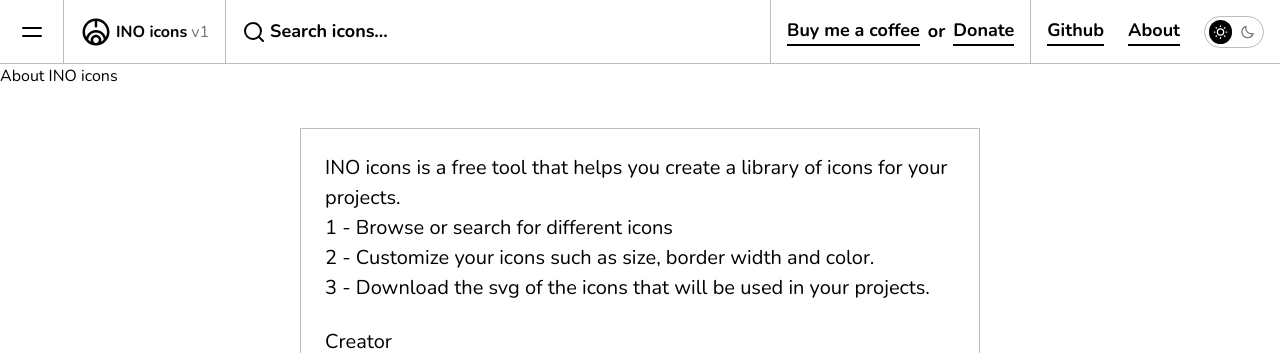
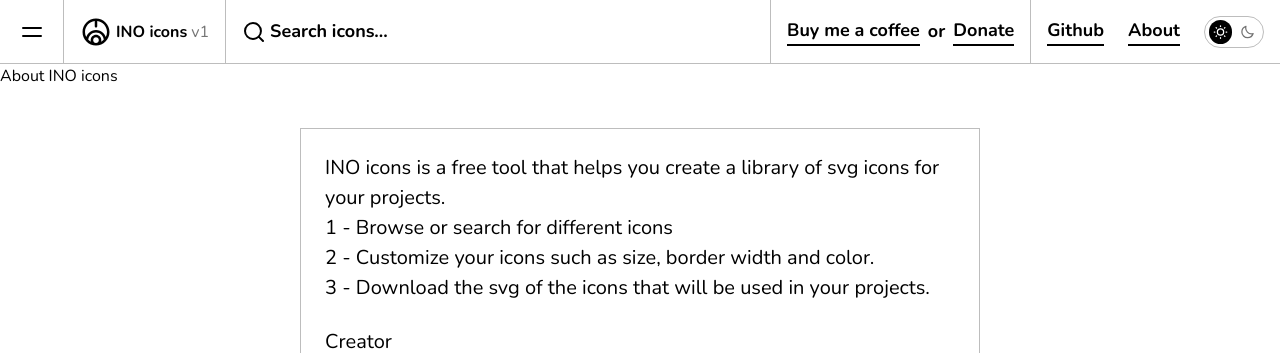
Before and after one commit to ino-labs/ino-icons, a React (Vite) app: page /about in a window 1280 px wide. Shown: the top 353 px of the page. Built offline with nearby package versions, Linux system fonts and the light colour scheme.

Commit message:
update about

```diff
--- a/src/pages/About.tsx
+++ b/src/pages/About.tsx
@@ -11,7 +11,7 @@ const About: React.FC = () => {
       <NavBar search={search} setSearch={setSearch} />
       <h1 className="text-center font-bold text-[32px] sm:mt-5 sm:mb-4 md:mt-10 md:mb-8">About INO icons</h1>
       <div className='about-container'>
-        <p><span className='font-extrabold'>INO icons</span> is a free tool that helps you create a library of icons for your projects.
+        <p><span className='font-extrabold'>INO icons</span> is a free tool that helps you create a library of svg icons for your projects.
           <ul>
             <li>1 - Browse or search for different icons</li>
             <li>2 - Customize your icons such as size, border width and color.</li>
```
